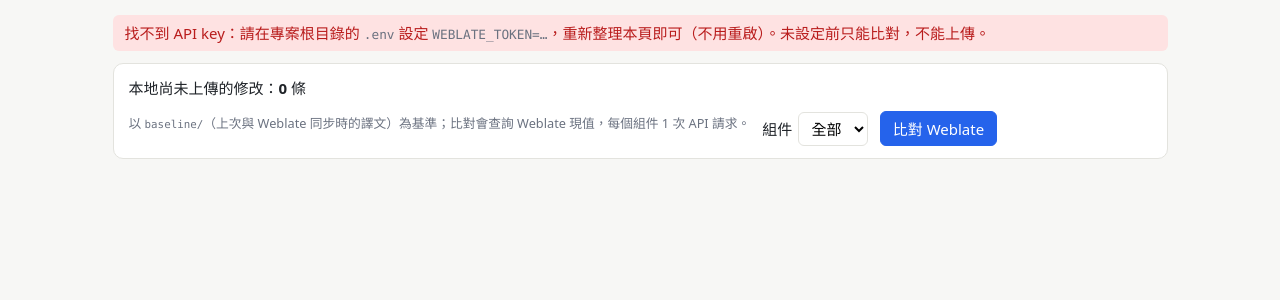
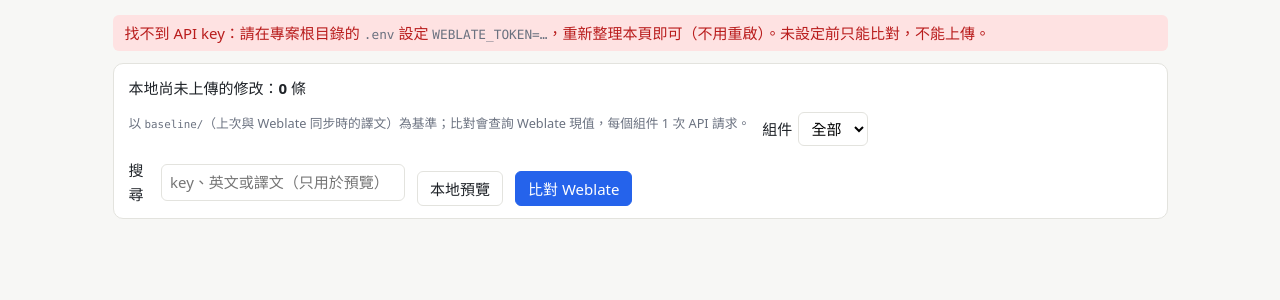
Before and after one commit to allen0099/kc-traditional-chinese, a FastAPI app: page /push in a window 1280 px wide. Shown: the part 44-344 px from the top of the page. Run offline with FastAPI, Linux system fonts and the light colour scheme.

Commit message:
feat(web): 上傳頁新增本地預覽，不連線即可檢視基準與本地的差異

```diff
--- a/src/kc_tc/web/app.py
+++ b/src/kc_tc/web/app.py
@@ -330,6 +330,17 @@ def push_page(request: Request):
     return render(request, "push.html", **push_ctx())
 
 
+@app.get("/push/local", response_class=HTMLResponse)
+def push_local(request: Request, component: str = "", q: str = ""):
+    """本地預覽：基準 → 本地的差異，不連線 Weblate。"""
+    changes = sync.local_changes([component] if component else None)
+    if q:
+        ql = q.lower()
+        changes = [c for c in changes if any(ql in s.lower() for s in (c.key, c.en, c.base, c.local))]
+    changes.sort(key=lambda c: (c.component, c.key))
+    return render(request, "_push_local.html", changes=changes, q=q)
+
+
 @app.post("/push/compare", response_class=HTMLResponse)
 def push_compare(request: Request, component: str = Form("")):
     token = load_token()
--- a/src/kc_tc/web/templates/push.html
+++ b/src/kc_tc/web/templates/push.html
@@ -18,6 +18,14 @@
         {% for comp in by_comp %}<option>{{ comp }}</option>{% endfor %}
       </select>
     </label>
+    <label>搜尋
+      <input type="search" name="q" placeholder="key、英文或譯文（只用於預覽）"
+             hx-get="/push/local" hx-include="closest form" hx-target="#push-area"
+             hx-trigger="input changed delay:400ms, search"
+             onkeydown="if (event.key === 'Enter') event.preventDefault()">
+    </label>
+    <button type="button" hx-get="/push/local" hx-include="closest form" hx-target="#push-area"
+            {{ 'disabled' if not n_local }}>本地預覽</button>
     <button type="submit" class="primary" {{ 'disabled' if not n_local }}>比對 Weblate</button>
     <span id="push-loading" class="loading htmx-indicator">查詢中…</span>
   </form>
```
Also changed, not shown: src/kc_tc/web/templates/_push_local.html (added, +17 -0 lines).
